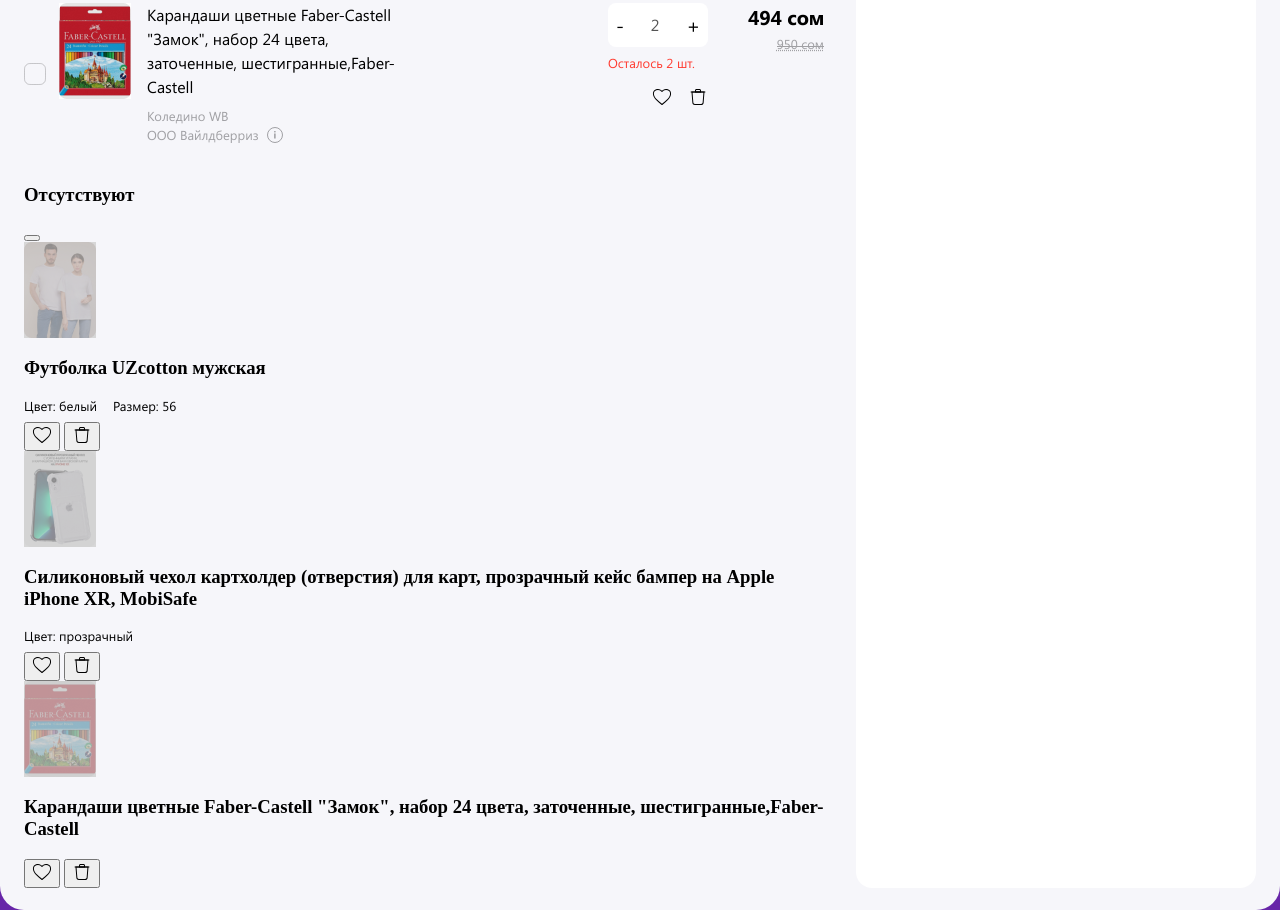
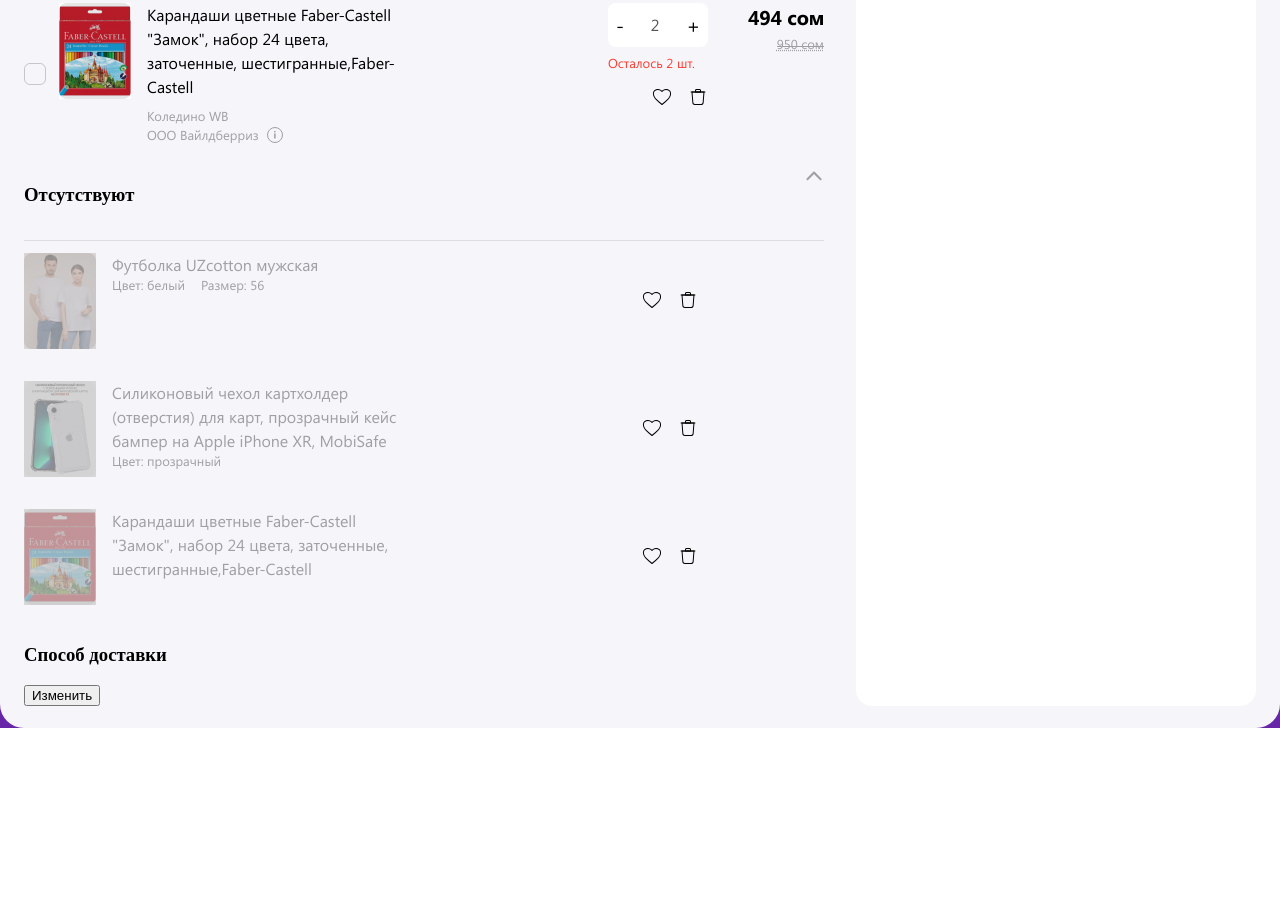
Before and after one commit to ViktorBelenov/wbtest, a website with bundled scripts: page source/index.html in a window 1280 px wide. Shown: the part 556-1466 px from the top of the page. After the commit the page ends 1284 px from the top, so only its background shows below. Built offline with nearby package versions, Linux system fonts and the light colour scheme; files whose address does not match are found by name.

Commit message:
not-avalible-card

```diff
--- a/source/index.html
+++ b/source/index.html
@@ -77,6 +77,28 @@
 
               </div>
             </div>
+            <section class="basket__delivery delivery-type">
+              <div class="delivery-type__setting">
+                <h3 class="delivery-type__title">Способ доставки</h3>
+                <button class="delivery-type__setting">Изменить</button>
+              </div>
+              <div class="delivery-type__text-container">
+                <div class="delivery-type__where-container">
+                  <span class="delivery-type__where"></span>
+                  <div class="delivery-type__address-container">
+                    <span class="delivery-type__address"></span>
+                    <span></span>
+                  </div>
+                </div>
+                <div class="delivery-type__price-container">
+                  <span class="delivery-type__price-title"></span>
+                  <span class="delivery-type__price"></span>
+                </div>
+                <div class="delivery-type__date-container">
+
+                </div>
+              </div>
+            </section>
           </section>
           <section class="total">
             <h2 class="visually-hidden">Итоговая корзина</h2>
@@ -100,7 +122,7 @@
             </section>
             <section class="total__delivery delivery">
               <div class="delivery__address-container">
-                <h3 class="delivery__address-type">Доставка в пункт выдачи</h3>
+                <h3 class="delivery__address-type">Выберите адрес</h3>
                 <button class="delivery__address-setting-button">
                   <svg  width="16" height="16">
                     <use xlink:href="img/sprite.svg#pen"></use>
--- a/source/js/main.js
+++ b/source/js/main.js
@@ -2,6 +2,7 @@
 import {} from './modules/modal.js';
 import {} from './modules/address.js';
 import {} from './modules/payment.js';
-import {addShowbuttonListener} from './modules/product-show.js';
+import {addShowButtonListener, addShowButtonNotAvalibleListener} from './modules/product-show.js';
 
-addShowbuttonListener();
+addShowButtonListener();
+addShowButtonNotAvalibleListener();
--- a/source/js/modules/address.js
+++ b/source/js/modules/address.js
@@ -3,8 +3,12 @@
 const addressTemplate = document.querySelector('#address').content.querySelector('.address');
 const addressPlace = document.querySelector('.modal__delivery-address');
 const addressInTotal = document.querySelector('.delivery__address');
+const addressTypeInTotal = document.querySelector('.delivery__address-type');
 
 const deliveryTypesFields = document.querySelector('.modal__delivery-setting-container');
+
+const addressInBusketWhere = document.querySelector('.delivery-type__where');
+const addressInBusketaddress = document.querySelector('.delivery-type__address');
 
 const getAddressElement = (id, addresses) => {
   return addresses.find((element)=> {
@@ -39,13 +43,20 @@
   let data;
   if (PROFILE.isPickup) {
     data = PROFILE.addressPickup;
+    addressTypeInTotal.textContent = 'Доставка в пункт выдачи';
+    addressInBusketWhere.textContent = 'Доставка в пункт выдачи';
+
   } else {
     data = PROFILE.address;
+    addressTypeInTotal.textContent = 'Доставка курьером';
+    addressInBusketWhere.textContent = 'Доставка курьером';
   }
   if (activeAddress) {
     addressInTotal.textContent = getAddressElement(activeAddress.value, data).address;
+    addressInBusketaddress.textContent = getAddressElement(activeAddress.value, data).address;
   } else {
     addressInTotal.textContent = 'Выберите адрес';
+    addressInBusketaddress.textContent = 'Выберите адрес';
   }
 };
 
--- a/source/js/modules/card.js
+++ b/source/js/modules/card.js
@@ -61,6 +61,16 @@
   });
 };
 
+const getCardNotAvalibleProperties = (card, properties) => {
+  const propertisContainer = card.querySelector('.card__properties');
+  properties.forEach((element) => {
+    let newPropertis = document.createElement('span');
+    newPropertis.classList.add('not-avalible-card__property');
+    newPropertis.textContent = element;
+    propertisContainer.append(newPropertis);
+  });
+};
+
 const getCard = (element) => {
   const cardElement = cardTemplate.cloneNode('true');
   setCardDataId(cardElement, element);
@@ -86,7 +96,7 @@
   setCardDataId(cardElement, element);
   cardElement.querySelector('.not-avalible-card__img').src = `img/cards/${element.id}-product.jpg`;
   cardElement.querySelector('.not-avalible-card__title').textContent = element.title;
-  getCardProperties(cardElement, element.properties);
+  getCardNotAvalibleProperties(cardElement, element.properties);
   return cardElement;
 };
 
--- a/source/js/modules/mock.js
+++ b/source/js/modules/mock.js
@@ -122,28 +122,46 @@
     {
       address: 'Бишкек, улица Ахматбека Суюмбаева, 12/1',
       addressid: '1',
+      rating: 4.99,
+      workstart: 9,
+      workend: 21,
     },
     {
       address: 'Бишкек, улица Пушкина, дом Колотушкина',
       addressid: '2',
+      rating: 4.56,
+      workstart: 10,
+      workend: 21,
     },
     {
       address: 'Бишкек, микрорайон Мажалкыс, улица Ахунбаева Кисы, 23/11',
       addressid: '3',
+      rating: 3,
+      workstart: 8,
+      workend: 18,
     }
   ],
   address: [
     {
       address: 'Бишкек, улица Табышалиева, 57',
       addressid: '1',
+      rating: 2,
+      workstart: 10,
+      workend: 21,
     },
     {
       address: 'Бишкек, улица Жукеева-Пудовкина, 77/1',
       addressid: '2',
+      rating: 3,
+      workstart: 7,
+      workend: 21,
     },
     {
       address: 'Бишкек, микрорайон Джал, улица Ахунбаева Исы, 67/1',
       addressid: '3',
+      rating: 2.5,
+      workstart: 3,
+      workend: 22,
     }
   ],
   cards: [
--- a/source/js/modules/product-show.js
+++ b/source/js/modules/product-show.js
@@ -3,11 +3,21 @@
 const showCardButton = basket.querySelector('.product__show-button');
 const productBasketContainer = basket.querySelector('.product__card-container');
 
-const addShowbuttonListener = () => {
+const showNotAvalibleCardButton = basket.querySelector('.no-avalible__show-button');
+const productNotAvalibleBasketContainer = basket.querySelector('.no-avalible__card-container');
+
+const addShowButtonListener = () => {
   showCardButton.addEventListener('click', () => {
     showCardButton.classList.toggle('product__show-button--close');
     productBasketContainer.classList.toggle('visually-hidden');
   });
 };
 
-export {addShowbuttonListener};
+const addShowButtonNotAvalibleListener = () => {
+  showNotAvalibleCardButton.addEventListener('click', () => {
+    showNotAvalibleCardButton.classList.toggle('no-avalible__show-button--close');
+    productNotAvalibleBasketContainer.classList.toggle('visually-hidden');
+  });
+};
+
+export {addShowButtonListener, addShowButtonNotAvalibleListener};
--- /dev/null
+++ b/source/sass/blocks/no-avalible.scss
@@ -0,0 +1,37 @@
+.no-avalible__setting-container {
+  display: flex;
+  justify-content: space-between;
+
+  padding-bottom: 16px;
+  border-bottom: 1px solid rgba(0, 0, 0, 0.1);
+}
+
+.no-avalible__show-button {
+  border: 0;
+  margin: 0;
+  padding: 0;
+
+  background-image: url("../img/svg/product-list-open.svg");
+  width: 20px;
+  height: 20px;
+
+  background-color: inherit;
+
+  &:hover {
+    opacity: 0.5;
+  }
+
+  &:focus {
+    opacity: 0.5;
+  }
+
+  &:active {
+    opacity: 0.8;
+  }
+}
+
+.no-avalible__show-button--close {
+  background-image: url("../img/svg/product-list-close.svg");
+  background-repeat: no-repeat;
+  background-position: center;
+}
--- a/source/sass/blocks/not-avalible-card.scss
+++ b/source/sass/blocks/not-avalible-card.scss
@@ -1,7 +1,15 @@
+.not-avalible-card {
+  display: grid;
+  grid-template-columns: 72px 16px 309px 1fr 100px 126px;
+  padding: 12px 0 20px 0;
+}
+
 .not-avalible-card__imgcontainer {
   width: 72px;
   height: 96px;
   position: relative;
+
+  grid-column: 1/2;
 
   &::after {
     content: '';
@@ -12,3 +20,60 @@
     left: 0;
   }
 }
+
+.not-avalible-card__text-container {
+  grid-column: 3/4;
+}
+
+.not-avalible-card__button-container {
+  grid-column: 5/6;
+}
+
+.not-avalible-card__title {
+  font-family: $ff-segoe;
+  font-size: 16px;
+  font-style: normal;
+  font-weight: 400;
+  line-height: 24px;
+  color: $color-spun-pearl;
+  margin: 0;
+}
+
+.not-avalible-card__property {
+  font-family: $ff-segoe;
+  color: $color-spun-pearl;
+  font-size: 13px;
+  font-style: normal;
+  font-weight: 400;
+  line-height: 16px;
+}
+
+.not-avalible-card__button-container {
+  display: flex;
+  justify-content: flex-end;
+  gap: 16px;
+}
+
+.not-avalible-card__favorite {
+  background-color: inherit;
+  border: 0;
+  padding: 0;
+  margin: 0;
+  cursor: pointer;
+}
+
+.not-avalible-card__favorite:hover .not-avalible-card__favorite-img {
+  fill: $color-red-orange;
+}
+
+.not-avalible-card__delete {
+  background-color: inherit;
+  border: 0;
+  padding: 0;
+  margin: 0;
+  cursor: pointer;
+}
+
+.not-avalible-card__delete:hover .not-avalible-card__delete-img {
+  fill: $color-red-orange;
+}
--- a/source/sass/style.scss
+++ b/source/sass/style.scss
@@ -27,4 +27,5 @@
 @import "blocks/payment-total.scss";
 @import "blocks/second-button.scss";
 @import "blocks/checkbox-oferta.scss";
-@import "blocks/not-avalible-card.scss"
+@import "blocks/not-avalible-card.scss";
+@import "blocks/no-avalible.scss";
```
Also changed, not shown: build/css/style.css, build/css/style.min.css, build/index.html, build/js/main.min.js, 2 other files.
